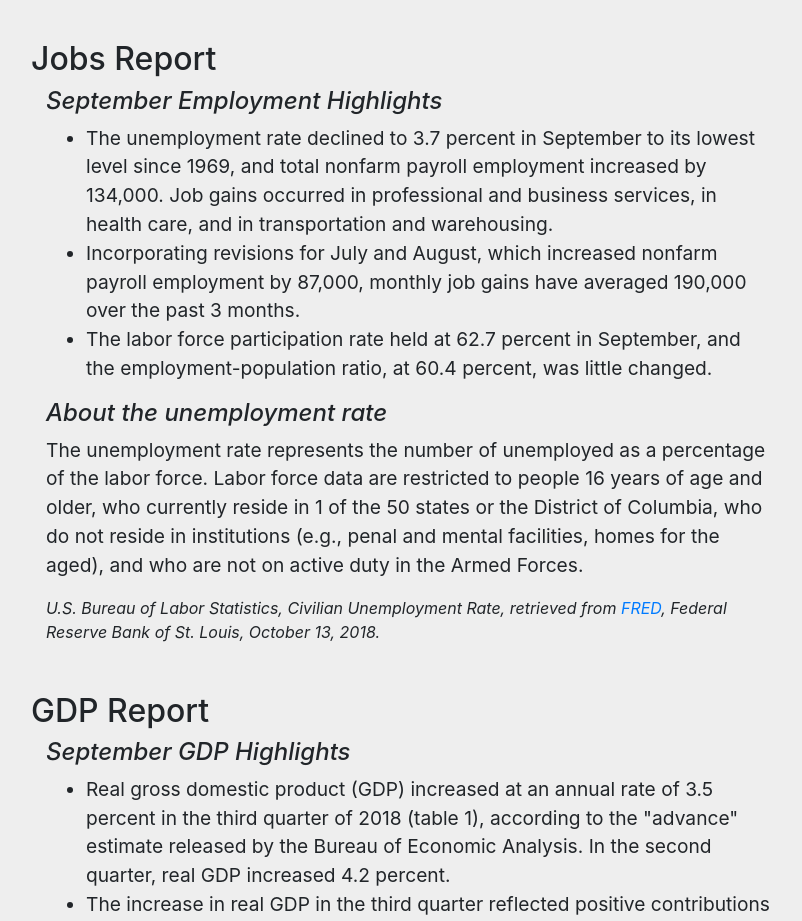
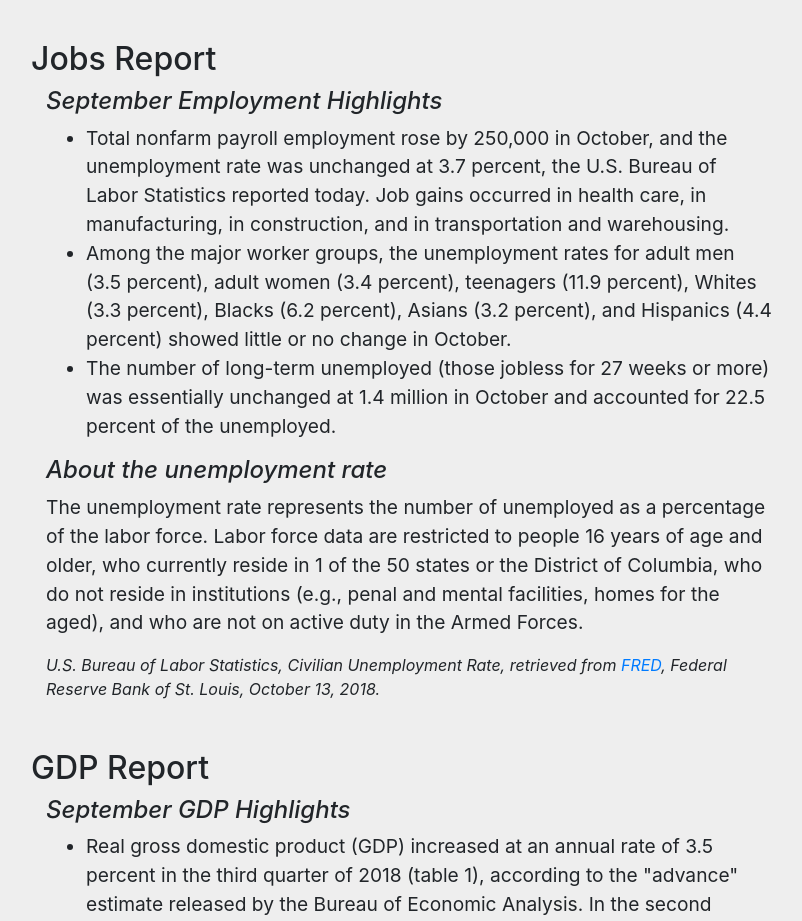
Before and after one commit to ajlaroche/globalstraightedge, a React (Create React App) app in the folder client/: page / in a window 1280 px wide. Shown: the part 820-1741 px from the top of the page, without its empty margins (48-850 px from the left). Built offline with nearby package versions, Linux system fonts and the light colour scheme; no server answers.

Commit message:
added housing starts

```diff
--- a/client/src/components/Sections/Employment.js
+++ b/client/src/components/Sections/Employment.js
@@ -73,21 +73,23 @@ class Employment extends Component {
             <h4 className="commentary">September Employment Highlights</h4>
             <ul>
               <li>
-                The unemployment rate declined to 3.7 percent in September to
-                its lowest level since 1969, and total nonfarm payroll
-                employment increased by 134,000. Job gains occurred in
-                professional and business services, in health care, and in
+                Total nonfarm payroll employment rose by 250,000 in October, and
+                the unemployment rate was unchanged at 3.7 percent, the U.S.
+                Bureau of Labor Statistics reported today. Job gains occurred in
+                health care, in manufacturing, in construction, and in
                 transportation and warehousing.
               </li>
               <li>
-                Incorporating revisions for July and August, which increased
-                nonfarm payroll employment by 87,000, monthly job gains have
-                averaged 190,000 over the past 3 months.
+                Among the major worker groups, the unemployment rates for adult
+                men (3.5 percent), adult women (3.4 percent), teenagers (11.9
+                percent), Whites (3.3 percent), Blacks (6.2 percent), Asians
+                (3.2 percent), and Hispanics (4.4 percent) showed little or no
+                change in October.
               </li>
               <li>
-                The labor force participation rate held at 62.7 percent in
-                September, and the employment-population ratio, at 60.4 percent,
-                was little changed.
+                The number of long-term unemployed (those jobless for 27 weeks
+                or more) was essentially unchanged at 1.4 million in October and
+                accounted for 22.5 percent of the unemployed.
               </li>
             </ul>
 
--- a/client/src/components/Sections/Housing.js
+++ b/client/src/components/Sections/Housing.js
@@ -10,7 +10,8 @@ class Housing extends Component {
 
     this.getHousingData = this.getHousingData.bind(this);
     this.state = {
-      housePriceDataSet: {}
+      housePriceDataSet: {},
+      housingStartsDataSet: {}
     };
   }
 
@@ -20,7 +21,7 @@ class Housing extends Component {
 
   getHousingData() {
     API.getHousePrice().then(res => {
-      console.log(res.data);
+      // console.log(res.data);
       let dataSetCategories = [];
       let dataSetPoints = [];
       res.data.observations.forEach(element => {
@@ -33,6 +34,21 @@ class Housing extends Component {
           values: dataSetPoints
         }
       });
+      API.getHousingStarts().then(resStarts => {
+        // console.log(resStarts.data);
+        let startsDataSetCategories = [];
+        let startsDataSetPoints = [];
+        resStarts.data.observations.forEach(element => {
+          startsDataSetCategories.push(moment(element.date).format("MM-YY"));
+          startsDataSetPoints.push(parseFloat(element.value));
+        });
+        this.setState({
+          housingStartsDataSet: {
+            categories: startsDataSetCategories,
+            values: startsDataSetPoints
+          }
+        });
+        console.log(this.state.housingStartsDataSet);
         Highcharts.chart("housePriceChart", {
           chart: {
             // height: (3 / 4 * 100) + '%' // 3:4 ratio
@@ -58,6 +74,7 @@ class Housing extends Component {
               color: "#7971ea"
             }
           ]
+        });
       });
     });
   }
--- a/client/src/components/Sections/YieldCurve.js
+++ b/client/src/components/Sections/YieldCurve.js
@@ -54,7 +54,7 @@ class YieldCurve extends Component {
       Highcharts.chart("yieldCurveChart", {
         title: { text: "The Yield Curve" },
         //   chart: {
-        //     height: (3 / 4 * 100) + '%' // 3:4 ratio
+        //     height: (9 / 16 * 100) + '%' // 3:4 ratio
         // },
         xAxis: {
           minPadding: 0.05,
--- a/client/src/utils/API.js
+++ b/client/src/utils/API.js
@@ -55,7 +55,10 @@ export default {
   getYieldCurve: function() {
     return axios.get("/api/economy/yieldcurve");
   },
-  getHousePrice: function(){
+  getHousePrice: function() {
     return axios.get("/api/economy/houseprice");
+  },
+  getHousingStarts: function() {
+    return axios.get("/api/economy/housingstarts");
   }
 };
```
Also changed, not shown: 1 other file (tests, documents, lock files or other folders). Lines whose indentation alone changed are shown as unchanged.
